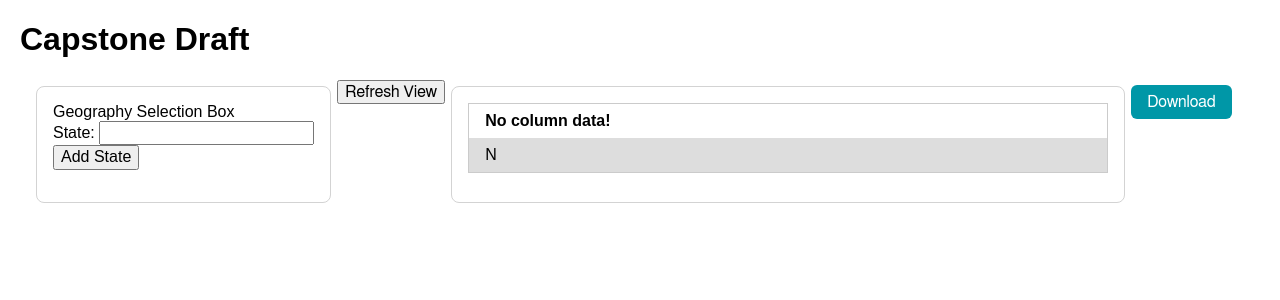
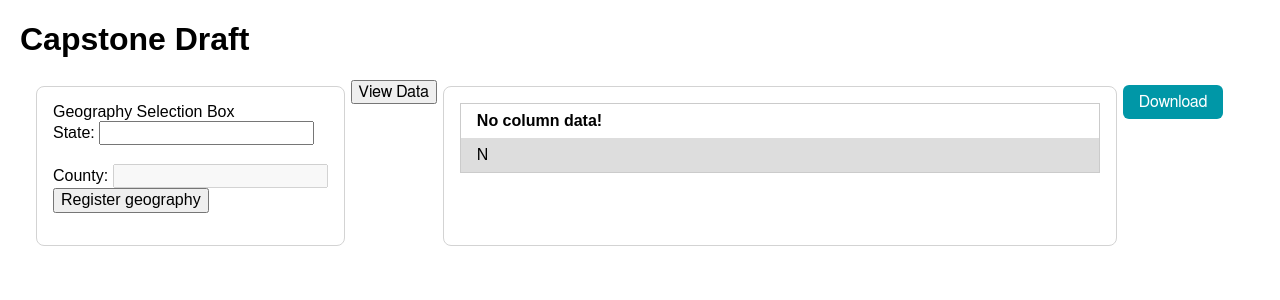
Before and after one commit to cmu-hs-F20/flask-prototype, a Flask app: page / in a window 1280 px wide. Shown: the top 300 px of the page. Run offline with Flask 3, Linux system fonts and the light colour scheme; parts of the project's set-up code (start-up, migrations or seed data) failed here and were passed over; some libraries are stand-ins or nearby versions.

Commit message:
Changes to main dashboard

```diff
--- a/app.py
+++ b/app.py
@@ -1,7 +1,7 @@
-from flask import Flask, render_template, request, session, Markup
+from flask import Flask, render_template, request, session, Markup, json
 from wtforms import Form, TextField, validators
 from flask_debugtoolbar import DebugToolbarExtension
-from census import get_pop, get_data, get_state_fips, states
+from census import get_data, GeoDB
 
 import pandas as pd
 import dash_table
@@ -12,6 +12,7 @@
 server = Flask(__name__)
 server.secret_key = secrets.app_secret
 
+geoDB = GeoDB('geos.db')
 
 # DataFrame = pd.read_csv("https://raw.githubusercontent.com/plotly/datasets/master/solar.csv")
 DataFrame = pd.read_csv('iris.csv')
@@ -32,20 +33,37 @@
 
 
 class StateForm(Form):
-    state = TextField('State:', validators = [validators.DataRequired()])
+    state = TextField(
+        'State:',
+        validators = [validators.DataRequired()],
+        render_kw = {
+            'class': 'geo_input',
+            'autocomplete_list': json.dumps(geoDB.get_states()),
+        }
+    )
+
+    county = TextField(
+        'County:',
+        validators = [validators.DataRequired()],
+        render_kw= {
+            'class': 'geo_input',
+            'disabled':'true',
+            'autocomplete_list': json.dumps([''])
+        }
+    )
 
     @server.route('/', methods = ['GET', 'POST'])
     def dashboard():
         form = StateForm(request.form)
 
-        if 'states' not in session:
-            session['states'] = {}
+        if 'geos' not in session:
+            session['geos'] = {}
             colnames = ['No column data!']
             row_data = ['No row data!']
         else:
-            print(session['states'])
+            print(session['geos'])
             data = get_data(
-                [[state['fips'], '*'] for id, state in session['states'].items()],
+                [[geo['state_name'], geo['county_name']] for id, geo in session['geos'].items()],
                 ['B01001_001E'],
                 secrets.census_key,
             )
@@ -56,10 +74,11 @@
         print(form.errors)
 
         selected_states = []
-        for id, state in session['states'].items():
-            selected_states.append(render_selected_state(
-                id,
-                state['state']
+        for id, geo in session['geos'].items():
+            selected_states.append(render_selected_geo(
+                geo['state_name'],
+                geo['county_name'],
+                id
             ))
 
         return render_template(
@@ -74,37 +93,51 @@
     @server.route('/register-geo', methods = ['POST'])
     def register_geo():
 
-        saved_states = session.get('states')
-        try:
-            fips = get_state_fips(request.form['state'])
-        except KeyError:
-            return f"No such state: {request.form['state']}", 500
+        saved_geos = session.get('geos')
 
-        saved_states[request.form['id']] = {
-            'state': request.form['state'],
-            'fips': fips
+        form = StateForm(request.form)
+        state_name = form.state.data
+        county_name = form.county.data
+
+        # breakpoint()
+
+        if state_name not in geoDB.get_states():
+            return f"No such state: {state_name}", 500
+
+        if county_name not in geoDB.get_counties(state_name):
+            return f"No such county {county_name} in state {state_name}", 500
+
+        saved_geos[request.form['id']] = {
+            'state_name': state_name,
+            'county_name': county_name,
         }
-        session['states'] = saved_states
+        session['geos'] = saved_geos
 
-        return render_selected_state(request.form['id'], request.form['state'])
+        return render_selected_geo(state_name, county_name, request.form['id'])
 
 
     @server.route('/drop-geo', methods = ['POST'])
-    def drop_geo():
+    def dropGeo():
 
-        saved_states = session.get('states')
+        saved_geos = session.get('geos')
         try:
-            saved_states.pop(request.form['id'])
-            session['states'] = saved_states
+            saved_geos.pop(request.form['id'])
+            session['geos'] = saved_geos
             return f"state dropped: {request.form['id']}"
         except KeyError:
             return f"no such state: {request.form['id']}", 500
 
-def render_selected_state(id, state):
-    rendered = render_template('selected_state.html', state = state, id = id)
+    @server.route('/counties-list', methods = ['POST'])
+    def counties_list():
+        counties_list = geoDB.get_counties(request.form['state'])
+        print(request.form['state'])
+        return json.dumps(counties_list)
+
+def render_selected_geo(state, county, id):
+    rendered = render_template('selected_geo.html', state = state, county = county, id = id)
     return Markup(rendered)
 
-# if __name__ == '__main__':
+# if _Name__ == '_Main__':
 #     app.run(debug=True)
 
 
--- a/static/main.js
+++ b/static/main.js
@@ -1,45 +1,81 @@
-$(document).ready(function(){
+function initPage(){
+
+    $('.geo_input').each(function(){
+        $(this).autocomplete({
+            source: JSON.parse($(this).attr('autocomplete_list')),
+            autoFocus: true
+        });
+    });
+
+    $('#state').keyup(function(){
+        var matches_state = $.inArray($(this).val(), JSON.parse($(this).attr('autocomplete_list'))) > -1;
+        // alert('Test messsage!' + matches_state)
+
+        $('#county').attr('disabled', !matches_state);
+        if(!matches_state){
+            $('#county').val('');
+        }
+
+        if(matches_state){
+            $.post('counties-list',
+            {
+                state: $(this).val()
+            }, function(response){
+                $('#county').autocomplete("option", {source: JSON.parse(response)});
+            });
+        }
+
+    });
+
+
     $("#addgeo").submit(function(event){
         event.preventDefault();
 
-        var state = $('#state').val();
-
-        var $form= $(this),
-            url = 'register-geo';
-
-
         var id = function(){
             var ids = $('#statesList').children().map(function(){
-                return parseInt($(this).attr('id'))
+                return parseInt($(this).attr('id'));
             }).get();
 
-            var id = Math.max(...ids, 0) + 1
+            var id = Math.max(...ids, 0) + 1;
 
-            return String(id)
+            return String(id);
         }();
 
-
         // todo: don't add if request fails
-        var posting = $.post(url, {
-            state: state,
+        $.post('register-geo', {
+            state: $('#state').val(),
+            county: $('#county').val(),
             id: id
         }, function(response){
             $('#statesList').append(response);
+            $('#state').val('').focus();
+            $('#county').val('');
+            // $('#state').focus()
         })
         .fail(function(response){
-            alert('Error: ' + response.responseText)
-        })
+            alert('Error: ' + response.responseText);
+        });
     });
 
-    $(".selected-state > a").click(function(event){
-        var id = $(this).parent().attr('id')
+    $("#statesList").on('click', 'a', function(event){
+        var id = $(this).parent().attr('id');
 
         $.post('drop-geo',
             {
                 id:id
             });
 
-        $(this).parent().hide()
+        $(this).parent().hide();
     });
 
-});
+    // todo: less ugly, please
+    $('#statesList').on(
+        {
+            mouseenter: function(){
+                $(this).css('background-color', '#ff0000');
+            },
+            mouseleave: function(){
+                $(this).css('background-color', '#ffffff');
+            }
+        }, 'a');
+}
--- a/templates/selected_state.html
+++ b/templates/selected_geo.html
@@ -1,5 +1,5 @@
 <div class="selected-state" id={{ id }}>
-    {{ state }}
+    {{ county }}, {{ state }}
     <a class="ui-corner-all" role="button" id="remove-state {{ id }}">
         <span class="ui-icon ui-icon-closethick">close</span>
     </a>
--- a/templates/state.html
+++ b/templates/state.html
@@ -6,6 +6,9 @@
   $SCRIPT_ROOT = {{ request.script_root|tojson|safe }};
 </script>
 <script type="text/javascript" src="/static/main.js"></script>
+<script>
+    $(document).ready(initPage);
+</script>
 <head>
     <meta charset="UTF-8">
     <meta name="viewport" content="width=device-width, initial-scale=1.0">
@@ -18,6 +21,7 @@
     <link rel="stylesheet" href="https://unpkg.com/purecss@1.0.0/build/grids-responsive-min.css">
     <!--<![endif]-->
     <link href="https://code.jquery.com/ui/1.12.1/themes/blitzer/jquery-ui.css" rel="stylesheet">
+    <script src="https://code.jquery.com/ui/1.12.1/jquery-ui.min.js" integrity="sha256-VazP97ZCwtekAsvgPBSUwPFKdrwD3unUfSGVYrahUqU=" crossorigin="anonymous"></script>
     <link rel="stylesheet" type="text/css" href="/static/main.css">
     <title>homepage</title>
 </head>
@@ -43,11 +47,18 @@
                 {{ form.csrf_token }}
 
                 <div class="input text">
-                    {{ form.state.label }}
-                    {{ form.state }}
+                    <div class>
+                        {{ form.state.label }}
+                        {{ form.state }}
+                    </div>
+                    <br>
+                    <div>
+                        {{ form.county.label }}
+                        {{ form.county }}
+                    </div>
                 </div>
                 <div class="input submit">
-                <input type="submit" value="Add State"></div>
+                <input type="submit" value="Register geography"></div>
             </form>
             <div id="statesList">
                 {% if selected_states %}
@@ -59,10 +70,10 @@
             </div>
             <form id="submitgeos" action="">
                 <div class="input submit">
-                    <input type="submit" value="Refresh View">
+                    <input type="submit" value="View Data">
                 </div>
             </form>
-    <div id="right" class="pure-u-1-2">
+    <div id="right" class="pure-u-1-2" style="overflow:scroll">
         <table class="pure-table">
         <tr>
             {% for col in column_names %}
```
Also changed, not shown: census.py (+113 -7 lines).
